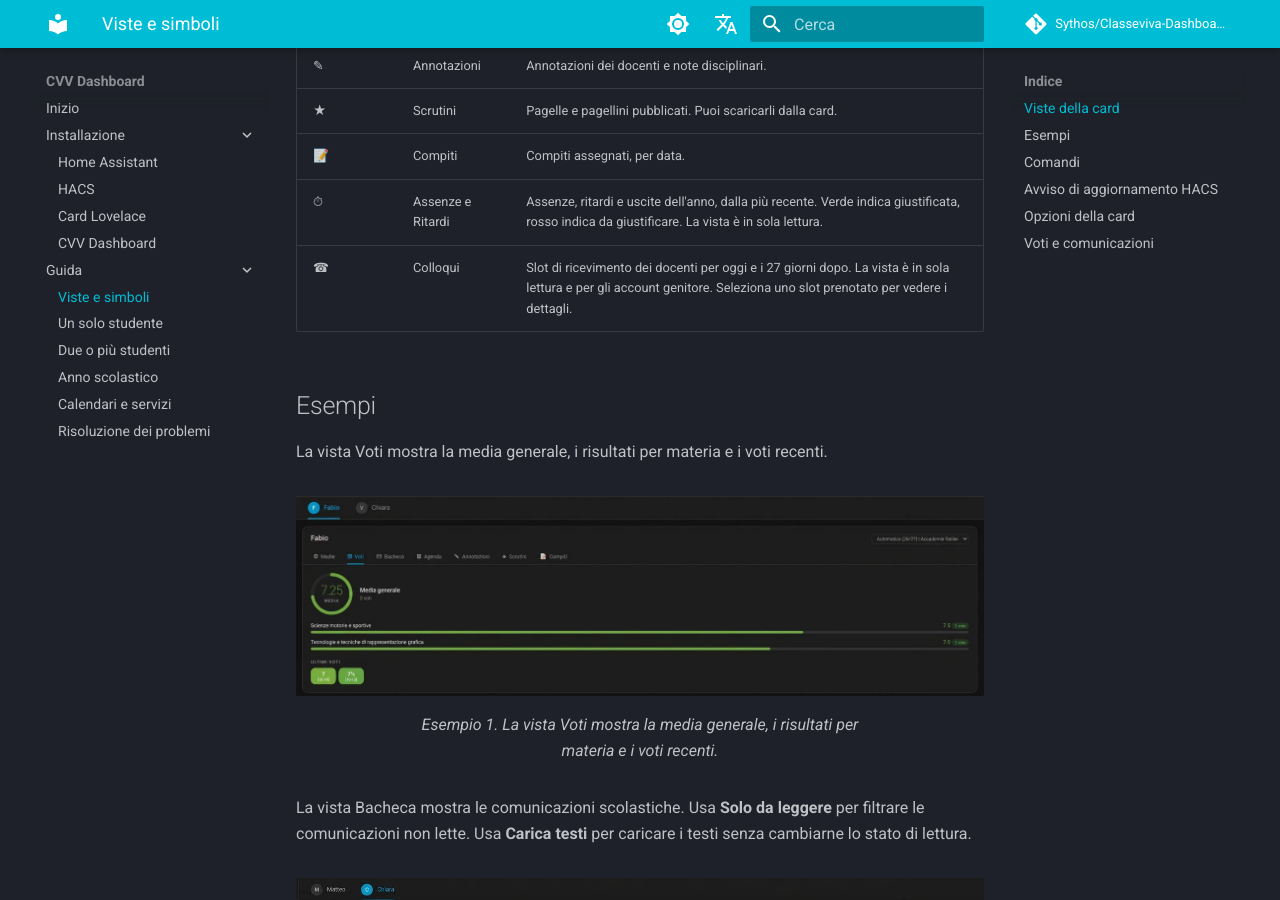
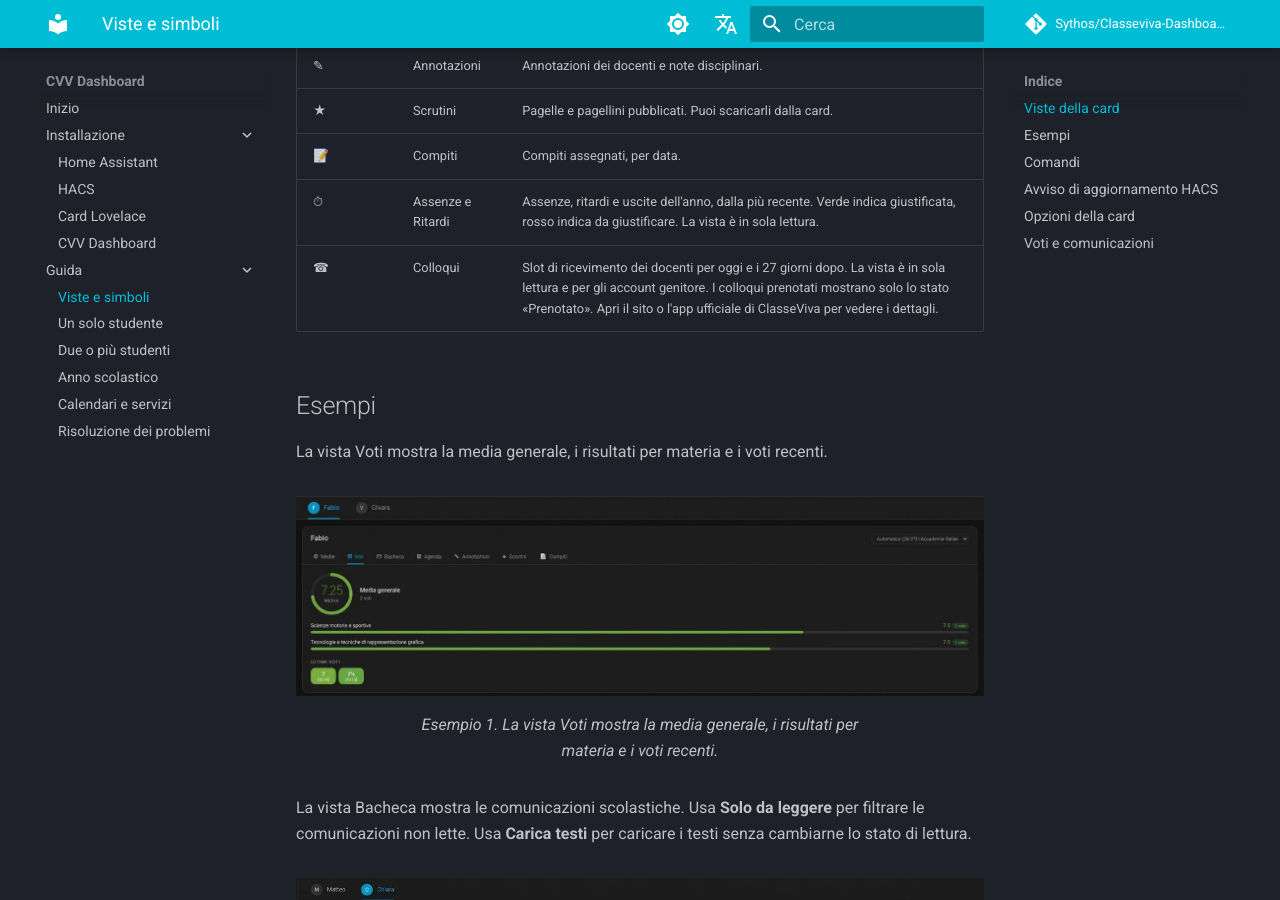
Before and after one commit to Sythos/Classeviva-Dashboard, an MkDocs documentation site: the page built from pages/it/docs/guide/features.md, in a window 1280 px wide and 900 px high, scrolled down 568 px. Built offline with MkDocs 1.6.1 and Material for MkDocs 9.7.7, drawn with Linux system fonts in a browser that asks for light colours; comment, search, counter and statistics services are not loaded.

Commit message:
Document the booked status in the guides and changelog

```diff
--- a/pages/it/docs/guide/features.md
+++ b/pages/it/docs/guide/features.md
@@ -14,7 +14,7 @@ CVV Dashboard usa etichette in italiano, come nella card. I simboli restano acca
 | ★ | Scrutini | Pagelle e pagellini pubblicati. Puoi scaricarli dalla card. |
 | 📝 | Compiti | Compiti assegnati, per data. |
 | ⏱ | Assenze e Ritardi | Assenze, ritardi e uscite dell'anno, dalla più recente. Verde indica giustificata, rosso indica da giustificare. La vista è in sola lettura. |
-| ☎ | Colloqui | Slot di ricevimento dei docenti per oggi e i 27 giorni dopo. La vista è in sola lettura e per gli account genitore. Seleziona uno slot prenotato per vedere i dettagli. |
+| ☎ | Colloqui | Slot di ricevimento dei docenti per oggi e i 27 giorni dopo. La vista è in sola lettura e per gli account genitore. I colloqui prenotati mostrano solo lo stato «Prenotato». Apri il sito o l'app ufficiale di ClasseViva per vedere i dettagli. |
 
 ## Esempi
 
```
Also changed, not shown: pages/en/docs/guide/features.md (+1 -1 lines), CHANGELOG.md, README.md.
